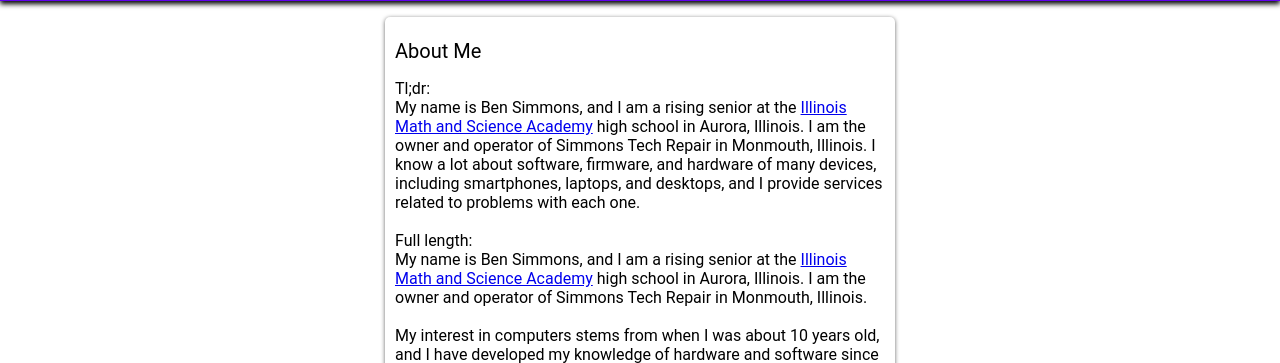
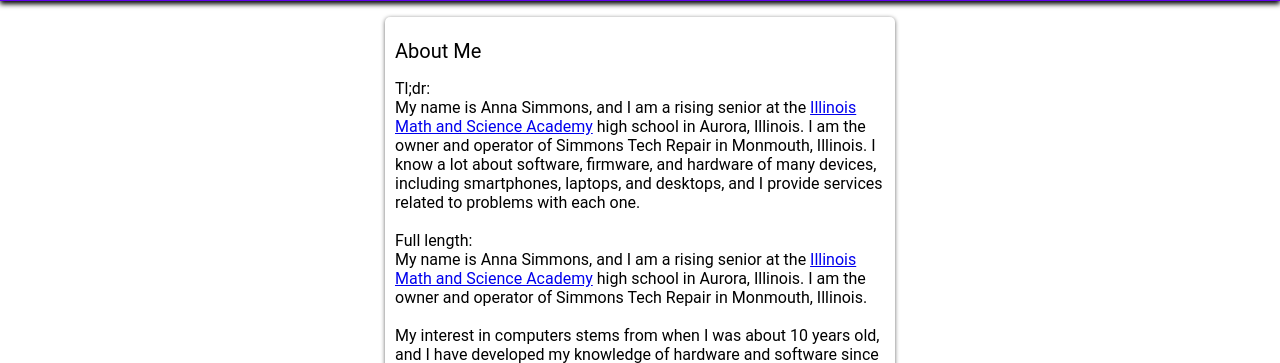
Before and after one commit to LinuxSBC/LinuxSBC.github.io, a PHP site: page /simmons-tech-repair/about.html in a window 1280 px wide. Shown: the part 135-498 px from the top of the page. Run offline with PHP 8.4, Linux system fonts and the light colour scheme.

Commit message:
Update name

```diff
--- a/common.css
+++ b/common.css
@@ -1,6 +1,6 @@
 /*
 linuxsbc.github.io is a website that I use for my projects and my business.
-Copyright (C) 2021 Benedict Simmons
+Copyright (C) 2021 Anna Simmons
 
 This program is free software: you can redistribute it and/or modify it under the terms of the GNU General Public License as published by the Free Software Foundation, either version 3 of the License, or (at your option) any later version.
 
--- a/dark.css
+++ b/dark.css
@@ -1,6 +1,6 @@
 /*
 linuxsbc.github.io is a website that I use for my projects and my business.
-Copyright (C) 2021 Benedict Simmons
+Copyright (C) 2021 Anna Simmons
 
 This program is free software: you can redistribute it and/or modify it under the terms of the GNU General Public License as published by the Free Software Foundation, either version 3 of the License, or (at your option) any later version.
 
--- a/group-randomizer/index.html
+++ b/group-randomizer/index.html
@@ -1,6 +1,6 @@
 <!--
 linuxsbc.github.io is a website that I use for my projects and my business.
-Copyright (C) 2021 Benedict Simmons
+Copyright (C) 2021 Anna Simmons
 
 This program is free software: you can redistribute it and/or modify it under the terms of the GNU General Public License as published by the Free Software Foundation, either version 3 of the License, or (at your option) any later version.
 
--- a/index.html
+++ b/index.html
@@ -1,6 +1,6 @@
 <!--
 linuxsbc.github.io is a website that I use for my projects and my business.
-Copyright (C) 2021 Benedict Simmons
+Copyright (C) 2021 Anna Simmons
 
 This program is free software: you can redistribute it and/or modify it under the terms of the GNU General Public License as published by the Free Software Foundation, either version 3 of the License, or (at your option) any later version.
 
--- a/light.css
+++ b/light.css
@@ -1,6 +1,6 @@
 /*
 linuxsbc.github.io is a website that I use for my projects and my business.
-Copyright (C) 2021 Benedict Simmons
+Copyright (C) 2021 Anna Simmons
 
 This program is free software: you can redistribute it and/or modify it under the terms of the GNU General Public License as published by the Free Software Foundation, either version 3 of the License, or (at your option) any later version.
 
--- a/simmons-tech-repair/about.html
+++ b/simmons-tech-repair/about.html
@@ -1,6 +1,6 @@
 <!--
 linuxsbc.github.io is a website that I use for my projects and my business.
-Copyright (C) 2021 Benedict Simmons
+Copyright (C) 2021 Anna Simmons
 
 This program is free software: you can redistribute it and/or modify it under the terms of the GNU General Public License as published by the Free Software Foundation, either version 3 of the License, or (at your option) any later version.
 
@@ -38,10 +38,10 @@ You should have received a copy of the GNU General Public License along with thi
             <h2>About Me</h2>
             <p>
                 Tl;dr:<br>
-                My name is Ben Simmons, and I am a rising senior at the <a href="https://www.imsa.edu/" target="_blank">Illinois Math and Science Academy</a> high school in Aurora, Illinois. I am the owner and operator of Simmons Tech Repair in Monmouth, Illinois. I know a lot about software, firmware, and hardware of many devices, including smartphones, laptops, and desktops, and I provide services related to problems with each one. <br><br>
+                My name is Anna Simmons, and I am a rising senior at the <a href="https://www.imsa.edu/" target="_blank">Illinois Math and Science Academy</a> high school in Aurora, Illinois. I am the owner and operator of Simmons Tech Repair in Monmouth, Illinois. I know a lot about software, firmware, and hardware of many devices, including smartphones, laptops, and desktops, and I provide services related to problems with each one. <br><br>
 
                 Full length:<br>
-                My name is Ben Simmons, and I am a rising senior at the <a href="https://www.imsa.edu/" target="_blank">Illinois Math and Science Academy</a> high school in Aurora, Illinois. I am the owner and operator of Simmons Tech Repair in Monmouth, Illinois. <br><br>
+                My name is Anna Simmons, and I am a rising senior at the <a href="https://www.imsa.edu/" target="_blank">Illinois Math and Science Academy</a> high school in Aurora, Illinois. I am the owner and operator of Simmons Tech Repair in Monmouth, Illinois. <br><br>
 
                 My interest in computers stems from when I was about 10 years old, and I have developed my knowledge of hardware and software since then. At that time, I became interested in electronics and programmed an Arduino Uno to allow for computer logic in my projects. This required a computer to program it and I couldn't always use my mother's computer, so I received a Raspberry Pi 2B for my birthday the next year. With that, I started learning about computers. It ran Linux instead of Windows or MacOS. This was not any harder to use than Windows or MacOS would be, but Linux allows for much more modification, so I grew interested in modifying computers. This led to a much deeper understanding of how computers work than I would otherwise have. I was eventually gifted other computers which I installed Linux on and used. This understanding of the inner workings of computers and a familiarity with troubleshooting meant that I started fixing electronic devices in our house, leading to more knowledge about other systems. At one point, the screen on my mom's phone (a Samsung Galaxy S4) broke. I was still unable to fix it at the time, so she had to get a "new" (used) phone, an HTC One M9. To make things easier, my dad bought an identical phone and passed his previous phone (Samsung Galaxy S4) down to me with a cheap TracFone subscription for communication. <br><br>
 
--- a/simmons-tech-repair/contact.html
+++ b/simmons-tech-repair/contact.html
@@ -1,6 +1,6 @@
 <!--
 linuxsbc.github.io is a website that I use for my projects and my business.
-Copyright (C) 2021 Benedict Simmons
+Copyright (C) 2021 Anna Simmons
 
 This program is free software: you can redistribute it and/or modify it under the terms of the GNU General Public License as published by the Free Software Foundation, either version 3 of the License, or (at your option) any later version.
 
@@ -38,7 +38,7 @@ You should have received a copy of the GNU General Public License along with thi
             <h2>Please contact me for my services.</h2>
             <ul>
                 <li>Facebook (preferred): <img src="./website-images/Facebook-logo.png" alt="Facebook logo"> <a href="https://www.facebook.com/Simmons-Tech-Repair-Monmouth-IL-101092741613487">Simmons Tech Repair, Monmouth, IL</a></li>
-                <li>Email: benedict.p.simmons@gmail.com</li>
+                <li>Email: anna.k.simmons315@gmail.com</li>
                 <li>Phone: (309)-444-6214</li>
             </ul>
         </div>
--- a/simmons-tech-repair/index.html
+++ b/simmons-tech-repair/index.html
@@ -1,6 +1,6 @@
 <!--
 linuxsbc.github.io is a website that I use for my projects and my business.
-Copyright (C) 2021 Benedict Simmons
+Copyright (C) 2021 Anna Simmons
 
 This program is free software: you can redistribute it and/or modify it under the terms of the GNU General Public License as published by the Free Software Foundation, either version 3 of the License, or (at your option) any later version.
 
--- a/simmons-tech-repair/pricing.html
+++ b/simmons-tech-repair/pricing.html
@@ -1,6 +1,6 @@
 <!--
 linuxsbc.github.io is a website that I use for my projects and my business.
-Copyright (C) 2021 Benedict Simmons
+Copyright (C) 2021 Anna Simmons
 
 This program is free software: you can redistribute it and/or modify it under the terms of the GNU General Public License as published by the Free Software Foundation, either version 3 of the License, or (at your option) any later version.
 
--- a/simmons-tech-repair/repairs.html
+++ b/simmons-tech-repair/repairs.html
@@ -1,6 +1,6 @@
 <!--
 linuxsbc.github.io is a website that I use for my projects and my business.
-Copyright (C) 2021 Benedict Simmons
+Copyright (C) 2021 Anna Simmons
 
 This program is free software: you can redistribute it and/or modify it under the terms of the GNU General Public License as published by the Free Software Foundation, either version 3 of the License, or (at your option) any later version.
 
```
